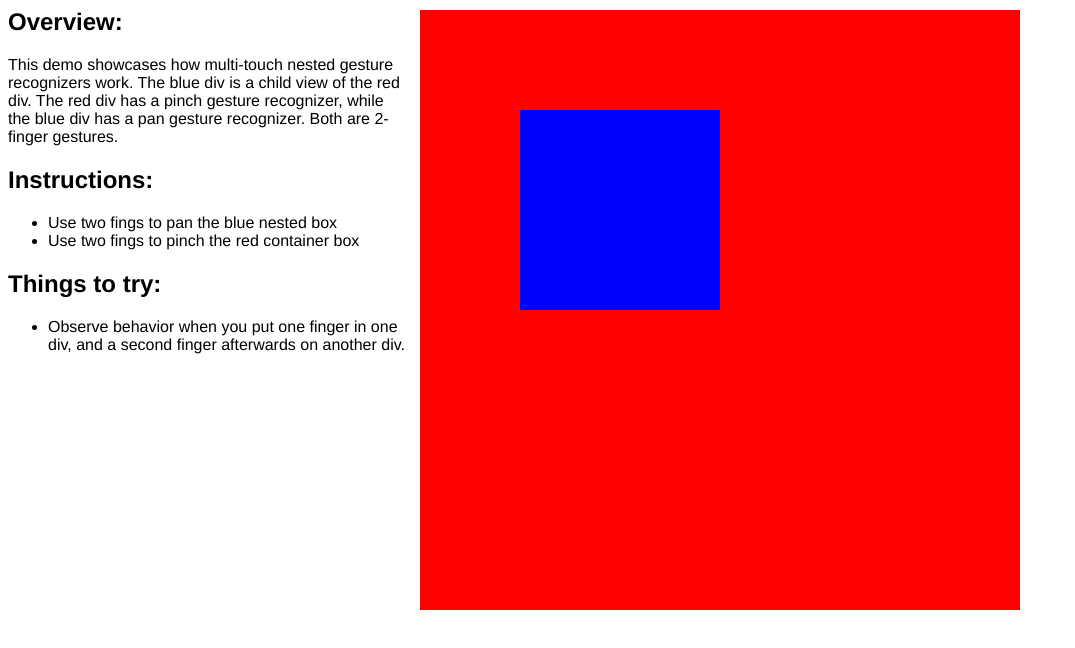
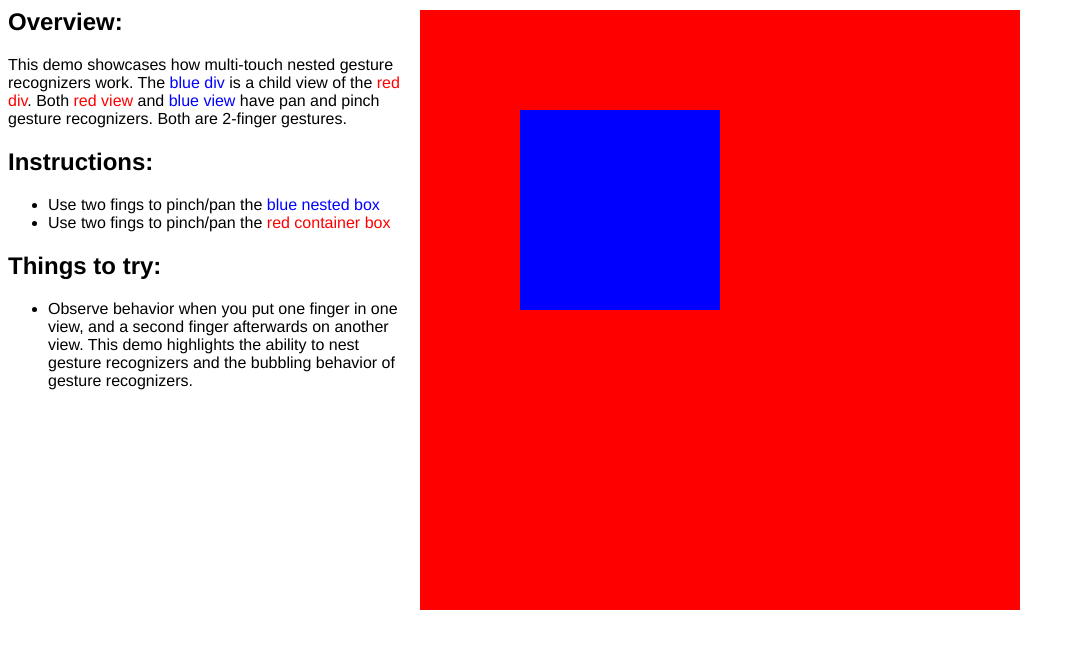
Before and after one commit to jtaby/nested_recognizers, a plain HTML site: page index.html in a window 1280 px wide. Shown: the whole page, without its empty margins (0-1075 px from the left). Drawn offline with Linux system fonts and the light colour scheme.

Commit message:
Update instructions

```diff
--- a/index.html
+++ b/index.html
@@ -14,17 +14,18 @@
   <body>
     <h2>Overview:</h2>
     <p>
-    This demo showcases how multi-touch nested gesture recognizers work. The blue div is a child view of the red div.
-    The red div has a pinch gesture recognizer, while the blue div has a pan gesture recognizer. Both are 2-finger gestures.
+    This demo showcases how multi-touch nested gesture recognizers work. The <span style="color:blue">blue div</span> is a child view of the <span style="color:red">red div</span>.
+    Both <span style="color:red">red view</span> and <span style="color:blue">blue view</span> have pan and pinch gesture recognizers. Both are 2-finger gestures.
     </p>
     <h2>Instructions:</h2>
     <ul>
-      <li>Use two fings to pan the blue nested box</li>
-      <li>Use two fings to pinch the red container box</li>
+      <li>Use two fings to pinch/pan the <span style="color:blue">blue nested box</span></li>
+      <li>Use two fings to pinch/pan the <span style="color:red">red container box</span></li>
     </ul>
     <h2>Things to try:</h2>
     <ul>
-      <li>Observe behavior when you put one finger in one div, and a second finger afterwards on another div.</li>
+      <li>Observe behavior when you put one finger in one view, and a second finger afterwards on another view. This demo highlights the ability to nest gesture recognizers and
+      the bubbling behavior of gesture recognizers.</li>
     </ul>
   </body>
 
```
